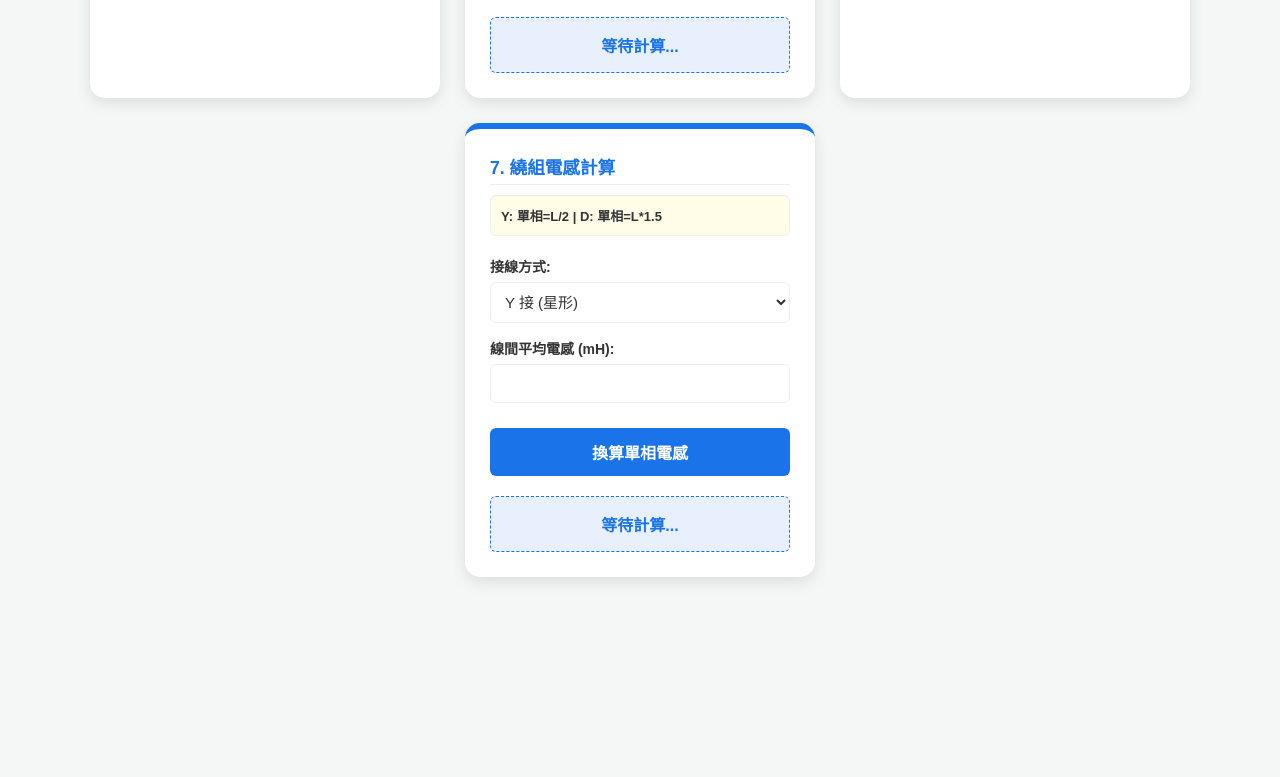
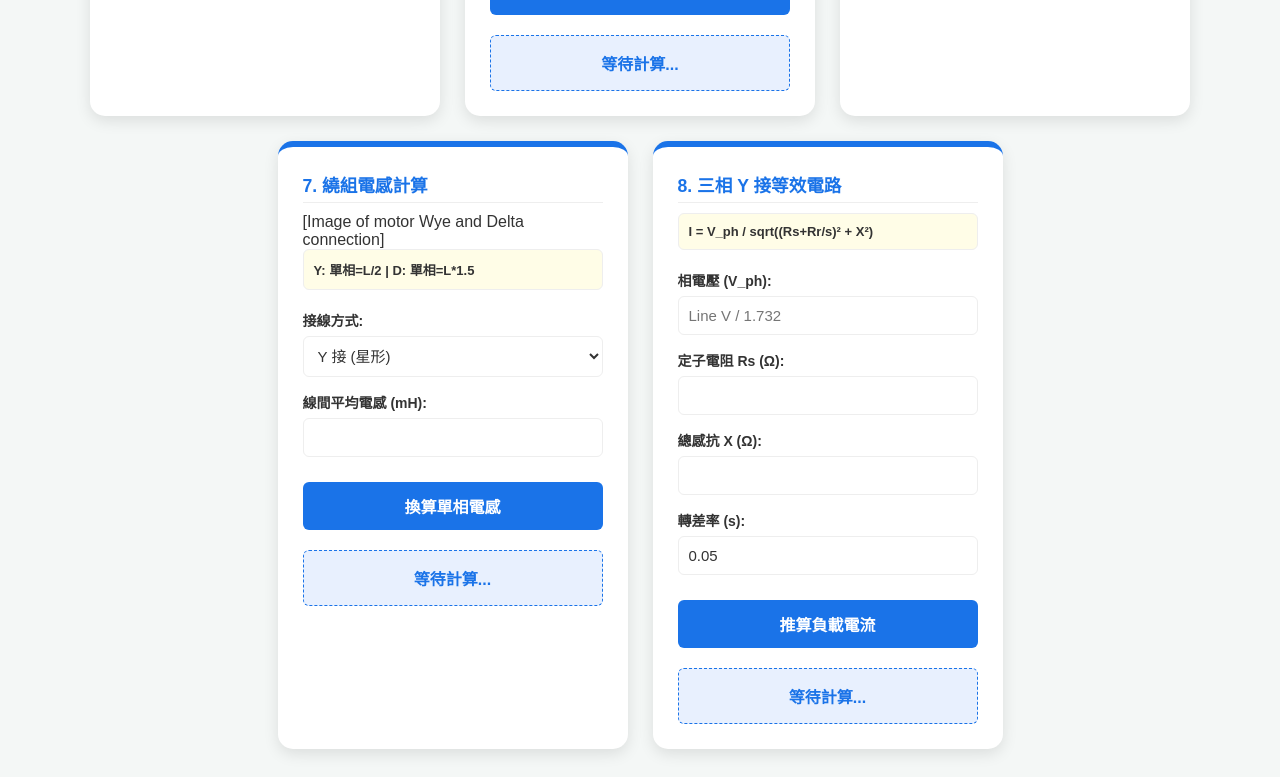
Before and after one commit to Isaacyang34/Homepage, a plain HTML site: page 馬達計算.html in a window 1280 px wide. Shown: the part 1126-1903 px from the top of the page. Before the commit the page ends 1731 px from the top, so only its background shows below. Drawn offline with Linux system fonts and the light colour scheme.

Commit message:
Add calculations for three-phase equivalent circuit

```diff
--- a/馬達計算.html
+++ b/馬達計算.html
@@ -169,6 +169,7 @@
         <h2>5. 電氣功率計算</h2>
 
 
+[Image of three phase power diagram]
 
         <div class="formula">功率(W) = 1.732 * V * I * PF * η</div>
         <div class="input-item">
@@ -210,6 +211,8 @@
         <h2>7. 繞組電感計算</h2>
 
 
+[Image of motor Wye and Delta connection]
+
         <div class="formula">Y: 單相=L/2 | D: 單相=L*1.5</div>
         <div class="input-item">
             <label>接線方式:</label>
@@ -226,7 +229,29 @@
         <div id="l_res" class="res-box">等待計算...</div>
     </div>
 
+    <div class="block">
+        <h2>8. 三相 Y 接等效電路</h2>
 
+        <div class="formula">I = V_ph / sqrt((Rs+Rr/s)² + X²)</div>
+        <div class="input-item">
+            <label>相電壓 (V_ph):</label>
+            <input type="number" id="ec_v" placeholder="Line V / 1.732">
+        </div>
+        <div class="input-item">
+            <label>定子電阻 Rs (Ω):</label>
+            <input type="number" id="ec_rs">
+        </div>
+        <div class="input-item">
+            <label>總感抗 X (Ω):</label>
+            <input type="number" id="ec_x">
+        </div>
+        <div class="input-item">
+            <label>轉差率 (s):</label>
+            <input type="number" id="ec_s" value="0.05">
+        </div>
+        <button class="calc-btn" onclick="calcEC()">推算負載電流</button>
+        <div id="ec_res" class="res-box">等待計算...</div>
+    </div>
 
 </div>
 
@@ -283,7 +308,12 @@
         document.getElementById('l_res').innerText = "單相繞組: " + (mode === 'Y' ? val / 2 : val * 1.5).toFixed(4) + " mH";
     }
 
-
+    // 8. Equivalent Circuit
+    function calcEC() {
+        let v = parseFloat(document.getElementById('ec_v').value), rs = parseFloat(document.getElementById('ec_rs').value);
+        let x = parseFloat(document.getElementById('ec_x').value), s = parseFloat(document.getElementById('ec_s').value) || 0.001;
+        let z = Math.sqrt(Math.pow(rs + (rs/s), 2) + Math.pow(x, 2));
+        document.getElementById('ec_res').innerText = "相電流: " + (v / z).toFixed(2) + " A";
     }
 </script>
 
```
